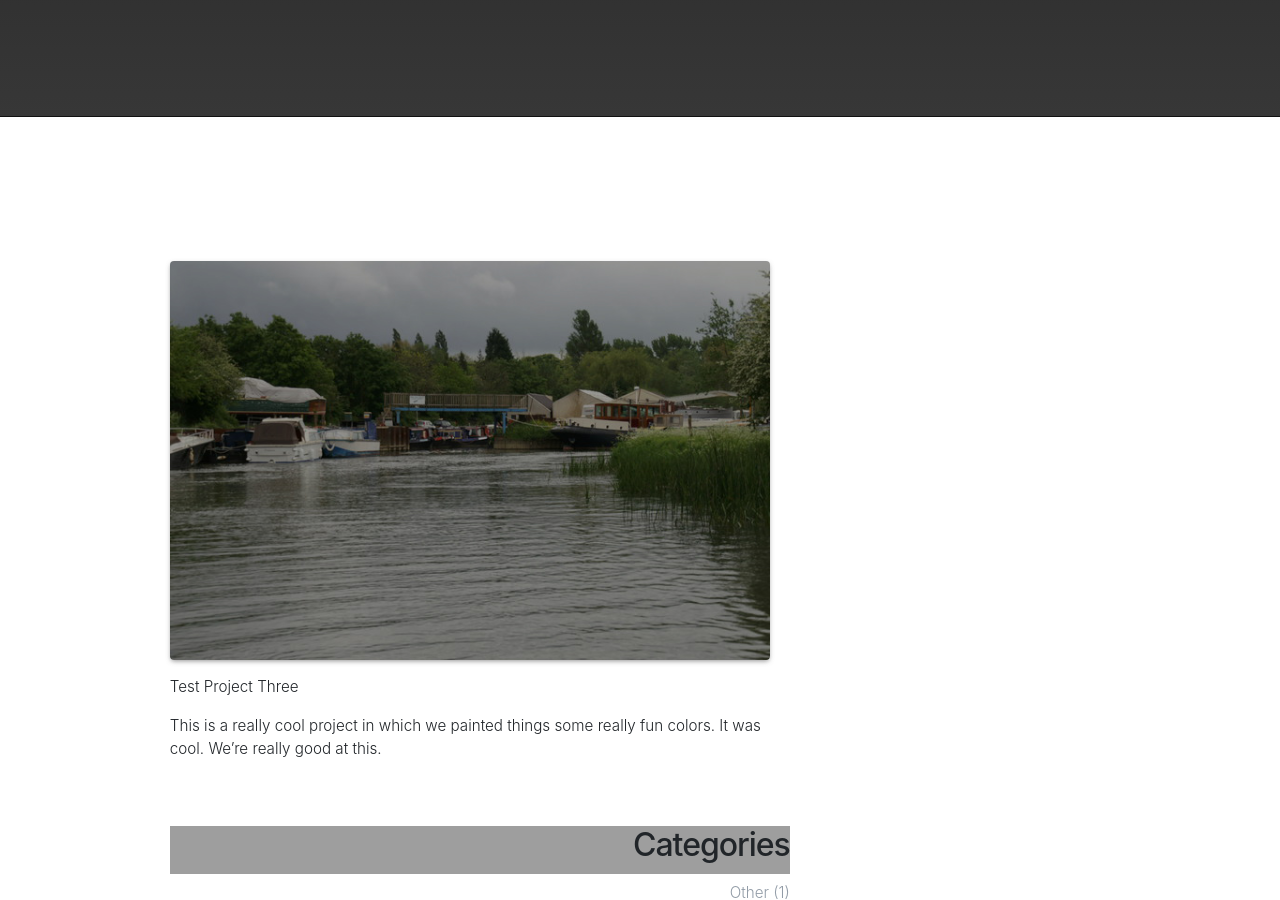
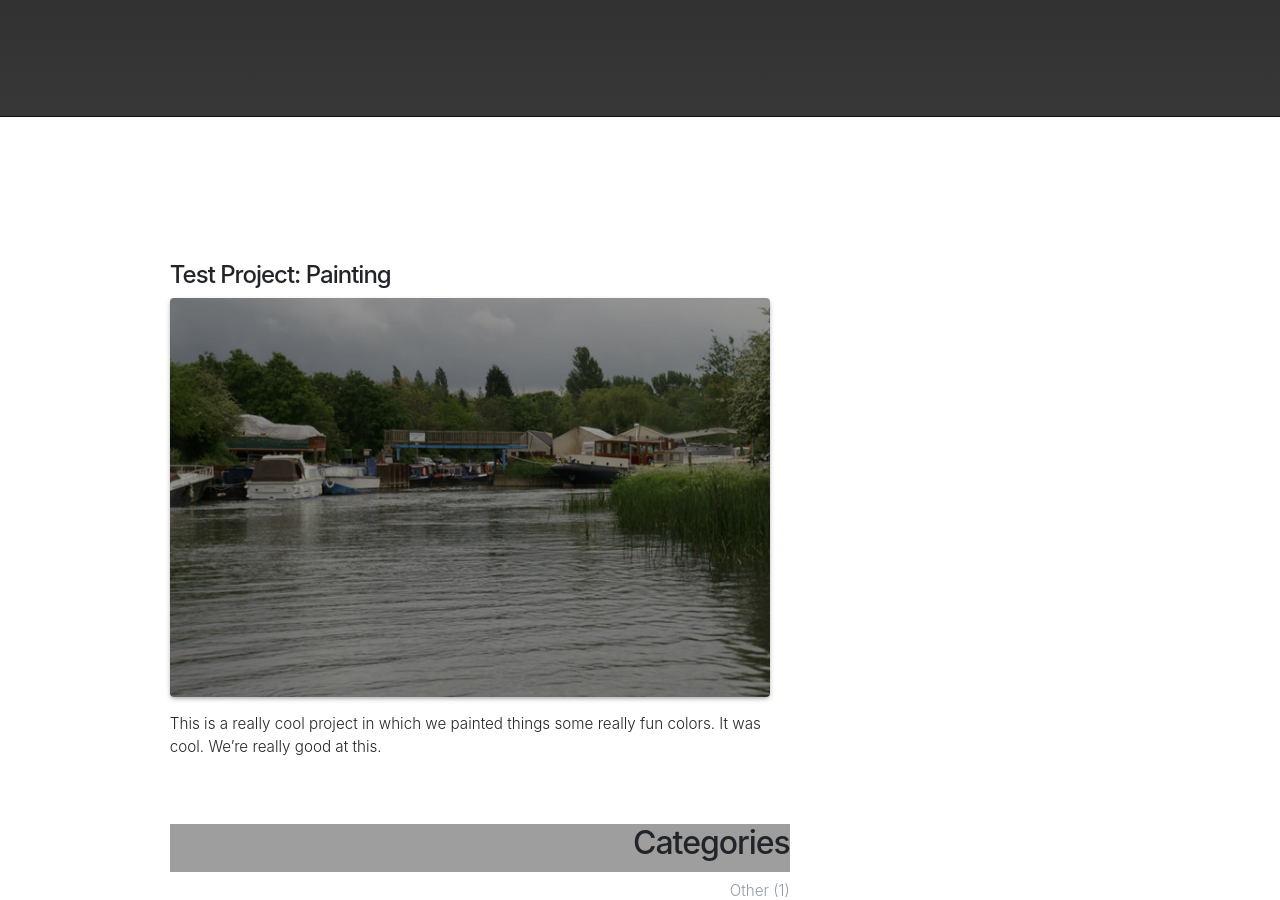
Before and after one commit to pages-themes/slate, a Jekyll site: the page built from _posts/2018-09-29-test-project-three.md, in a window 1280 px wide and 900 px high, scrolled down 364 px. Built offline with Jekyll 4.4.1, drawn with Linux system fonts in a browser that asks for light colours; our own code applies the rules of GitHub Pages for plain Markdown files; some of the changed text lies outside the part shown; grey boxes are pictures that could not be loaded.

Commit message:
Update from Forestry.io - Updated 2018-09-29-test-project-three.md

```diff
--- a/_posts/2018-09-29-test-project-three.md
+++ b/_posts/2018-09-29-test-project-three.md
@@ -1,11 +1,11 @@
 ---
-title: Test Project Three
+title: 'Test Project: Painting'
 category: painting
-image: /assets/images/cruisers3.jpg
+image: "/assets/images/cruisers3.jpg"
+
 ---
+#### Test Project: Painting
 
-![Painting Image 1]({{ "/assets/images/cruisers3.jpg" | absolute_url }})
-
-{{ page.title }}
+![](/uploads/cruisers3.jpg)
 
 This is a really cool project in which we painted things some really fun colors. It was cool. We're really good at this.
```
